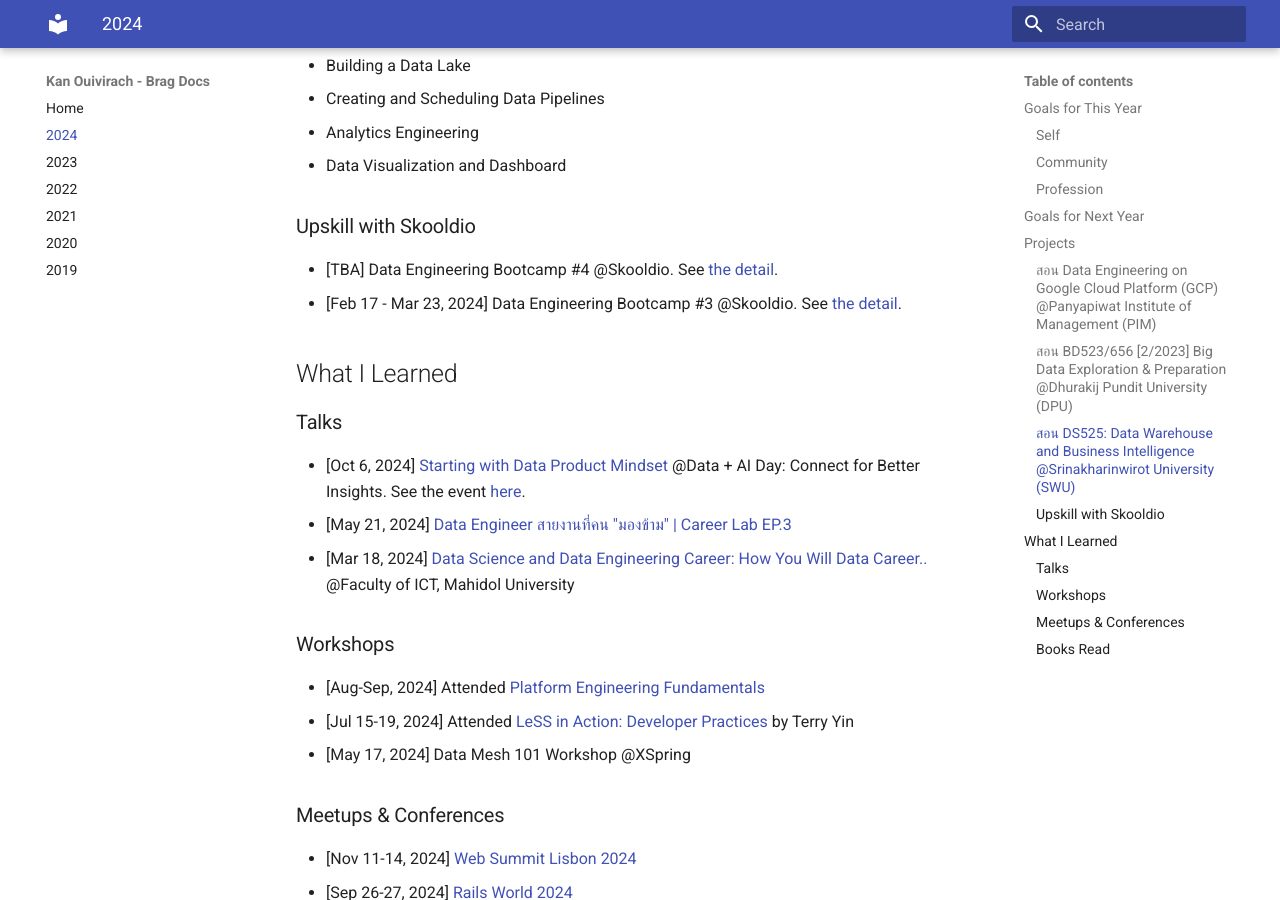
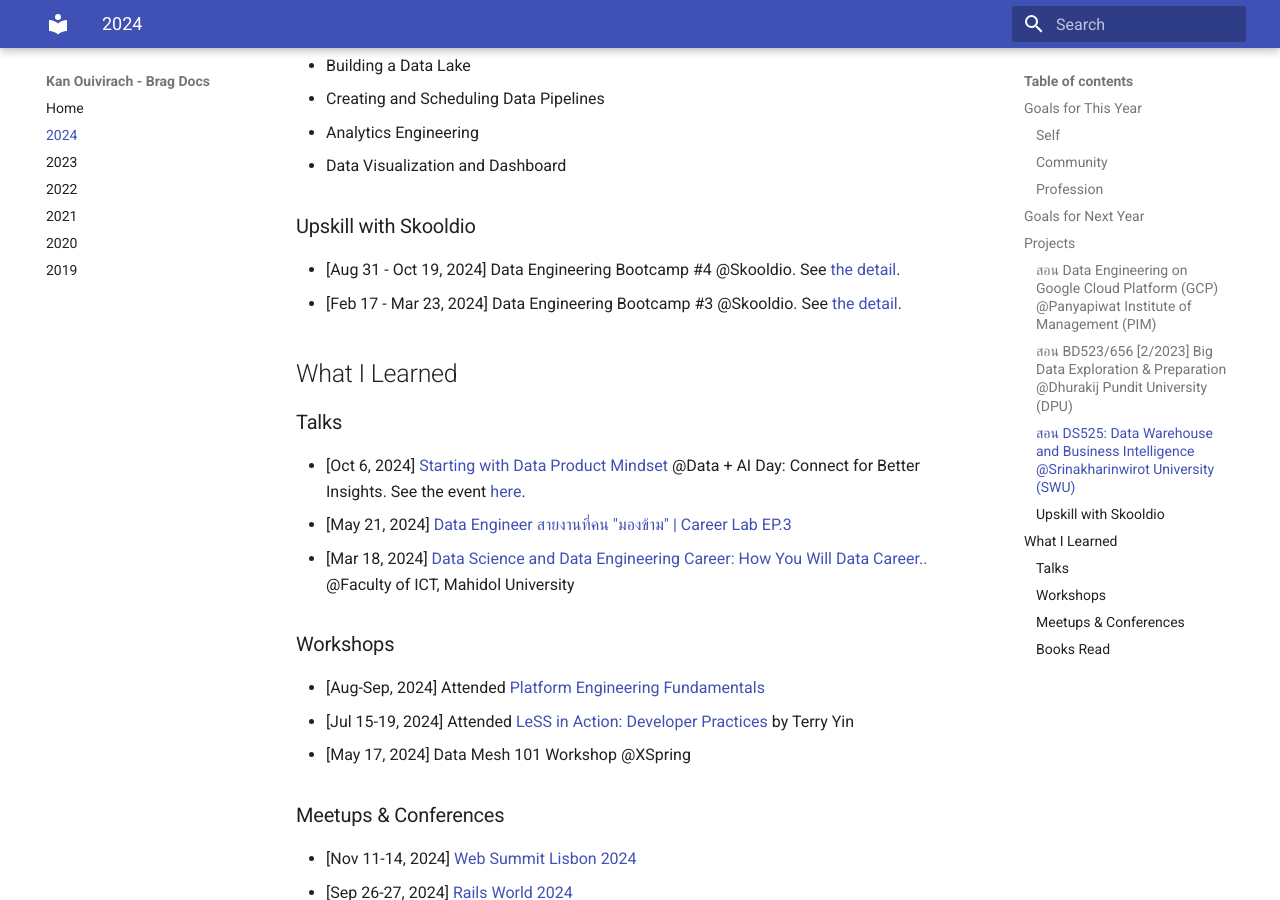
Before and after one commit to zkan/brag-documents, an MkDocs documentation site: the page built from docs/2024.md, in a window 1280 px wide and 900 px high, scrolled down 1913 px. Built offline with MkDocs 1.6.1 and Material for MkDocs 9.7.7, drawn with Linux system fonts in a browser that asks for light colours.

Commit message:
Update DBE #4 period

```diff
--- a/docs/2024.md
+++ b/docs/2024.md
@@ -68,7 +68,7 @@
 
 ### Upskill with Skooldio
 
-* [TBA] Data Engineering Bootcamp #4 @Skooldio. See [the
+* [Aug 31 - Oct 19, 2024] Data Engineering Bootcamp #4 @Skooldio. See [the
   detail](https://landing.skooldio.com/data-engineering-bootcamp).
 * [Feb 17 - Mar 23, 2024] Data Engineering Bootcamp #3 @Skooldio. See [the
   detail](https://landing.skooldio.com/data-engineering-bootcamp).
```
